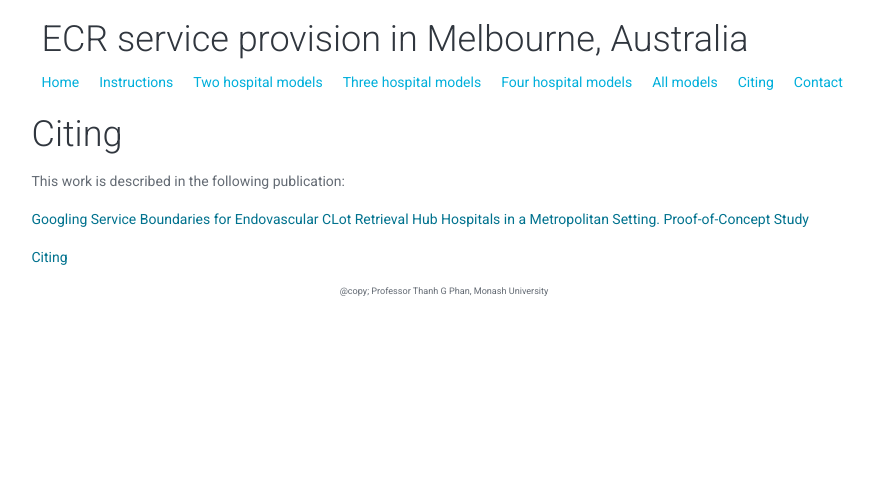
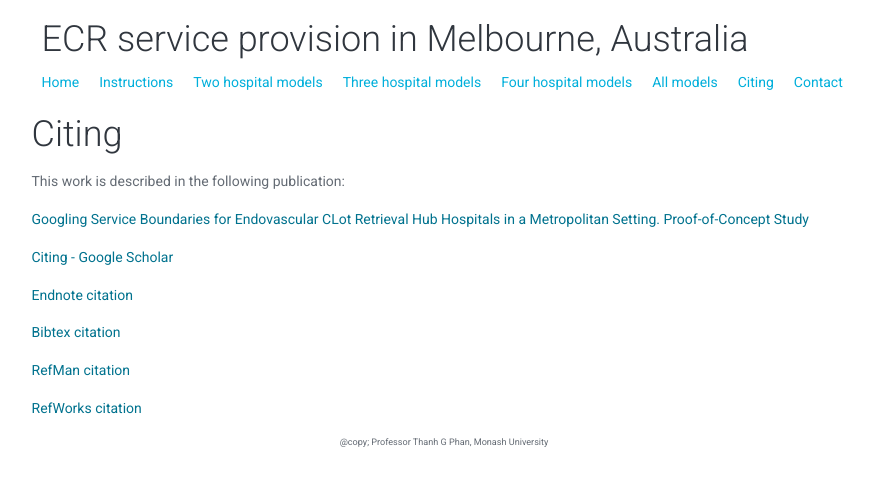
Before and after one commit to GNtem2/Google-Map-to-Victorian-ECR-Hospitals, a Jekyll site: the page built from referencing/index.md, in a window 1280 px wide. Shown: the top 486 px of the page, without its empty margins (196-1069 px from the left). Built offline with Jekyll 4.4.1, drawn with Linux system fonts in a browser that asks for light colours.

Commit message:
Citation links for bibtex etc

```diff
--- a/referencing/index.md
+++ b/referencing/index.md
@@ -12,4 +12,12 @@ This work is described in the following publication:
 
 [Googling Service Boundaries for Endovascular CLot Retrieval Hub Hospitals in a Metropolitan Setting. Proof-of-Concept Study](http://stroke.ahajournals.org/content/early/2017/03/29/STROKEAHA.116.015323)
 
-[Citing](https://scholar.google.com.au/scholar?hl=en&q=Googling+Service+Boundaries+for+Endovascular+CLot+Retrieval+Hub+Hospitals+in+a+Metropolitan+Setting&btnG=&as_sdt=1%2C5&as_sdtp=#)
+[Citing - Google Scholar](https://scholar.google.com.au/scholar?hl=en&q=Googling+Service+Boundaries+for+Endovascular+Clot+Retrieval+Hub+Hospitals+in+a+Metropolitan+Setting&btnG=&as_sdt=1%2C5&as_sdtp=#)
+
+[Endnote citation](https://scholar.googleusercontent.com/scholar.enw?q=info:wGoLJV0dMWkJ:scholar.google.com/&output=citation&scisig=AAGBfm0AAAAAWOLlKpzHMHzeN_bddhOdnGHDAMzWEX5b&scisf=3&ct=citation&cd=-1&hl=en)
+
+[Bibtex citation](https://scholar.googleusercontent.com/scholar.bib?q=info:wGoLJV0dMWkJ:scholar.google.com/&output=citation&scisig=AAGBfm0AAAAAWOLlKpzHMHzeN_bddhOdnGHDAMzWEX5b&scisf=4&ct=citation&cd=-1&hl=en)
+
+[RefMan citation](https://scholar.googleusercontent.com/scholar.ris?q=info:wGoLJV0dMWkJ:scholar.google.com/&output=citation&scisig=AAGBfm0AAAAAWOLlKpzHMHzeN_bddhOdnGHDAMzWEX5b&scisf=2&ct=citation&cd=-1&hl=en)
+
+[RefWorks citation](https://scholar.googleusercontent.com/scholar.rfw?q=info:wGoLJV0dMWkJ:scholar.google.com/&output=citation&scisig=AAGBfm0AAAAAWOLlKpzHMHzeN_bddhOdnGHDAMzWEX5b&scisf=1&ct=citation&cd=-1&hl=en)
```
